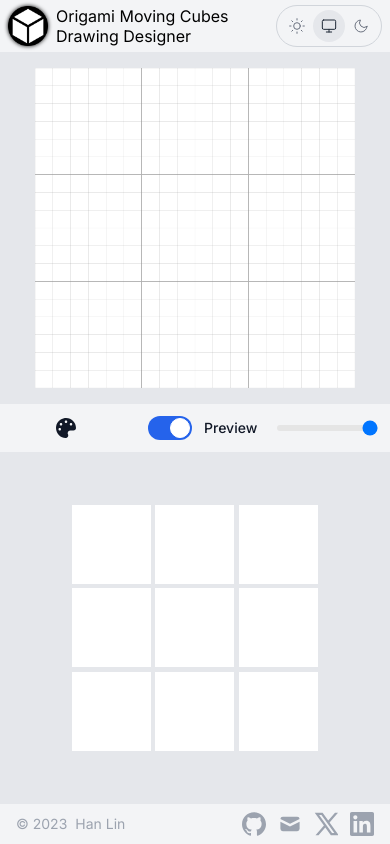
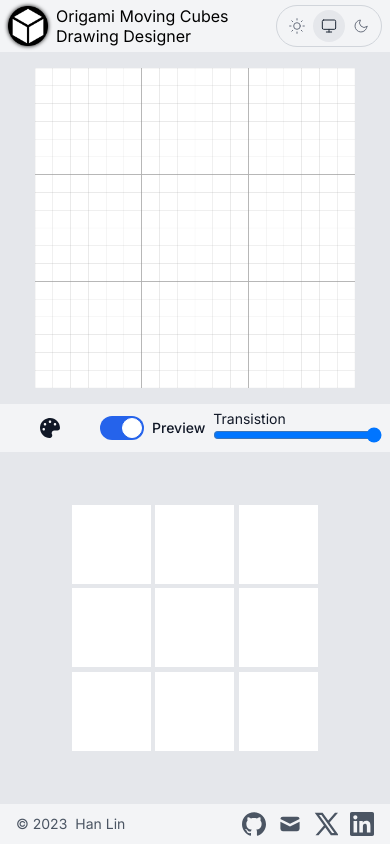
Before and after one commit to hotdogee/origami-moving-cubes-drawing-designer, a Next.js app: page / in a window 390 px wide. Built offline with nearby package versions, Linux system fonts and the light colour scheme.

Commit message:
Improved accessibility

```diff
--- a/src/app/page.tsx
+++ b/src/app/page.tsx
@@ -279,9 +279,10 @@ export default function Home() {
           </div>
         </main>
         <menu className="order-3 flex items-center justify-center wide:order-4 wide:col-span-2">
-          <div className="relative flex flex-1 items-center justify-center pl-2 md:hidden">
-            <label className="relative mx-4 inline-flex cursor-pointer items-center">
+          <div className="relative flex flex-none items-center justify-center md:hidden md:pl-2">
+            <label className="relative ml-2 inline-flex cursor-pointer items-center">
               <input
+                aria-label="Bursh Menu Toggle"
                 type="checkbox"
                 value=""
                 className="peer sr-only"
@@ -309,11 +310,11 @@ export default function Home() {
               } absolute left-2 top-12 z-40 flex h-auto w-auto flex-col space-y-6 rounded-lg bg-white p-6 shadow-lg dark:bg-gray-800`}
             >
               <div className="flex flex-1 items-center justify-center space-x-1 text-sm leading-tight">
-                <label htmlFor="color" className="w-20 flex-none">
+                <label htmlFor="color-mobile" className="w-20 flex-none">
                   Brush Color
                 </label>
                 <input
-                  id="color"
+                  id="color-mobile"
                   type="color"
                   value={lineColor}
                   className="flex-auto"
@@ -401,10 +402,11 @@ export default function Home() {
           </div>
           <div
             id="preview-menu"
-            className="z-20 mx-2 my-2 flex flex-auto items-center justify-center md:flex-1"
+            className="z-20 my-2 mr-2 flex flex-auto items-center justify-center md:mx-2 md:flex-1"
           >
-            <label className="relative mx-4 inline-flex flex-1 cursor-pointer items-center">
+            <div className="relative mx-2 inline-flex flex-none cursor-pointer items-center md:mx-4">
               <input
+                id="seek-toggle"
                 type="checkbox"
                 value=""
                 className="peer sr-only"
@@ -412,28 +414,32 @@ export default function Home() {
                 onChange={(e) => setIsPreview(e.target.checked)}
               />
               <div className="peer h-6 w-11 rounded-full bg-gray-200 after:absolute after:left-[2px] after:top-[2px] after:h-5 after:w-5 after:rounded-full after:border after:border-gray-300 after:bg-white after:transition-all after:content-[''] peer-checked:bg-blue-600 peer-checked:after:translate-x-full peer-checked:after:border-white peer-focus:outline-none peer-focus:ring-4 peer-focus:ring-blue-300 dark:border-gray-600 dark:bg-gray-700 dark:peer-focus:ring-blue-800"></div>
-              <span className="ml-3 text-sm font-medium text-gray-900 dark:text-gray-300">
+              <label
+                htmlFor="seek-toggle"
+                className="ml-2 text-sm font-medium text-gray-900 dark:text-gray-300"
+              >
                 Preview
-              </span>
               </label>
-            <label htmlFor="seek-range" className="hidden">
-              Preview Slider
-            </label>
+            </div>
+            <div className="flex-auto text-sm leading-tight md:mx-4">
+              <label>
+                <span className="text-gray-900 dark:text-gray-300">Transistion</span>
                 <input
-              id="seek-range"
                   type="range"
-              className="transparent m-1 h-1.5 w-full flex-auto cursor-pointer touch-none appearance-none rounded-lg border-transparent bg-neutral-200 md:m-10"
                   min={0}
                   max={1}
                   step={0.01}
+                  className="w-full"
                   value={seekRange}
                   onChange={(e) => {
                     setSeekRange(parseFloat(e.target.value))
                   }}
                 />
+              </label>
+            </div>
           </div>
         </menu>
-        <footer className="order-5 mx-4 flex flex-row items-center justify-between text-gray-400 transition-colors dark:text-gray-500 wide:col-span-2">
+        <footer className="order-5 mx-4 flex flex-row items-center justify-between text-gray-600 transition-colors dark:text-gray-400 wide:col-span-2">
           <div className="flex flex-auto space-x-2 text-sm">
             <div>{`© ${new Date().getFullYear()}`}</div>
             <a
@@ -465,6 +471,7 @@ export default function Home() {
                   viewBox="0 0 20 20"
                   className="h-6 w-6 fill-current hover:text-gray-800 hover:drop-shadow-md dark:hover:text-gray-200"
                 >
+                  <title>Mail icon</title>
                   <path d="M2.003 5.884L10 9.882l7.997-3.998A2 2 0 0016 4H4a2 2 0 00-1.997 1.884z" />
                   <path d="M18 8.118l-8 4-8-4V14a2 2 0 002 2h12a2 2 0 002-2V8.118z" />
                 </svg>
```
Also changed, not shown: 1 other file (tests, documents, lock files or other folders). Lines whose indentation alone changed are shown as unchanged.
